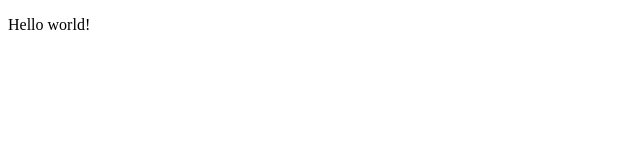
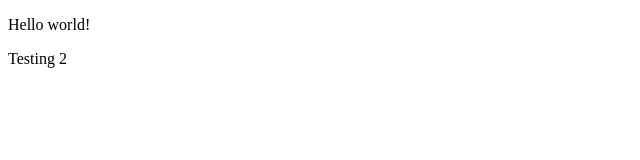
Before and after one commit to jenlbreitinger2019/code_louisville_project_2021, a plain HTML site: page index.html in a window 1280 px wide. Shown: the full height of the page, 0-640 px from the left. Drawn offline with Linux system fonts and the light colour scheme.

Commit message:
Added testing 2 span

```diff
--- a/index.html
+++ b/index.html
@@ -7,5 +7,6 @@
 </head>
 <body>
     <p>Hello world!</p>
+    <span>Testing 2</span>
 </body>
 </html>
```
